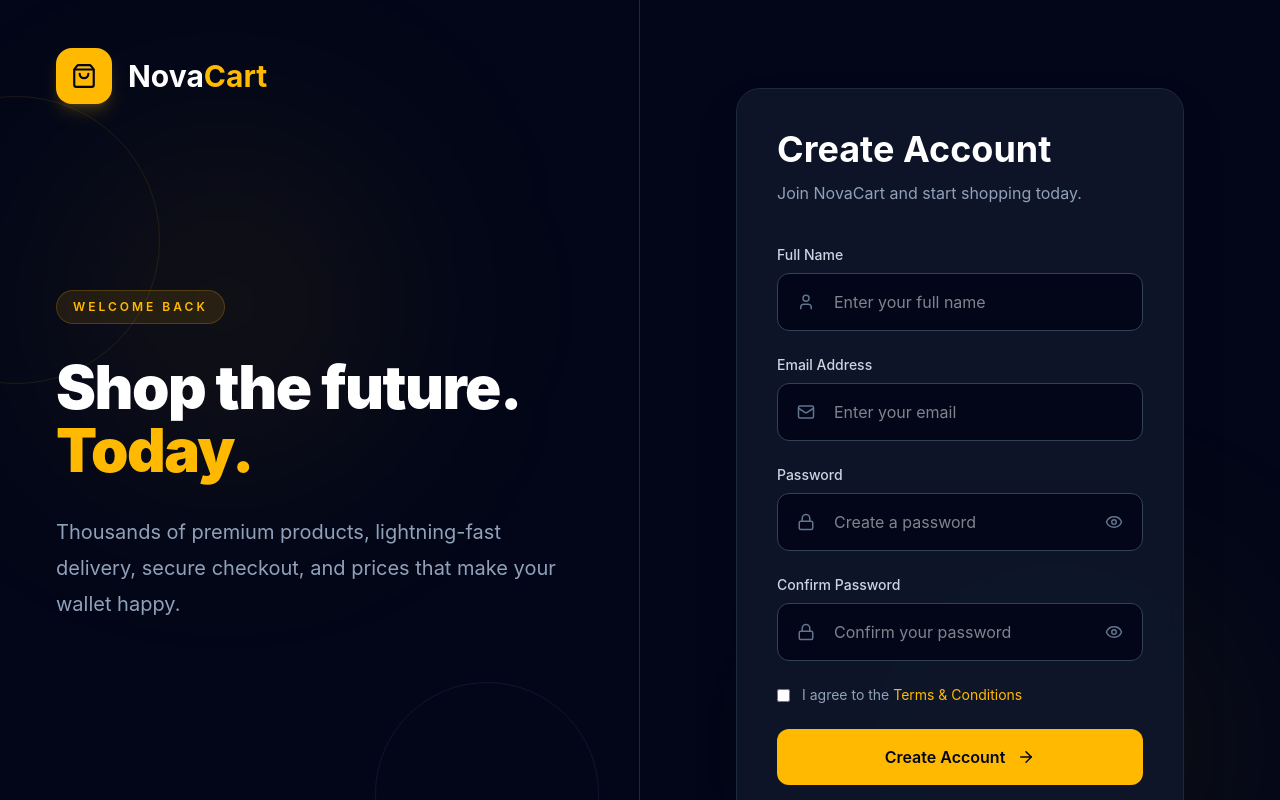
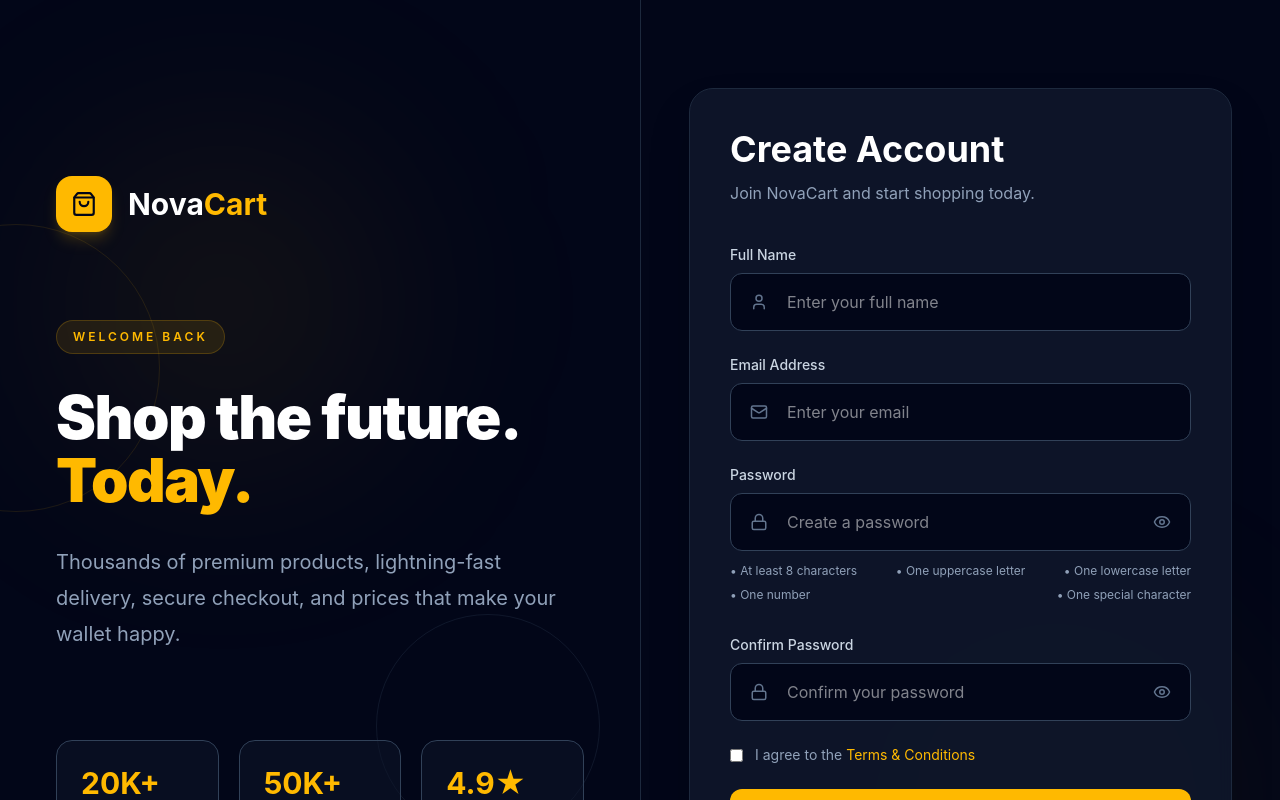
Before and after one commit to Saugata15/novacart, a React (Vite) app: page / in a window 1280 px wide. Both pictures are taken after typing "name@example.com", "Sample123" into the empty fields and a click on the button "Create one". Shown: the top 800 px of the page. Built offline with nearby package versions, Linux system fonts and the light colour scheme; no server answers.

Commit message:
Login logout feature added protected routing furnished

```diff
--- a/src/components/Header.jsx
+++ b/src/components/Header.jsx
@@ -10,10 +10,12 @@ import {
 } from "lucide-react";
 import { NavLink, useNavigate } from "react-router";
 import CartContext from "../context/CartContext";
+import AuthContext from "../context/AuthContext";
 
 const Header = () => {
   const [isOpen, setIsOpen] = useState(false);
   const navigate = useNavigate();
+  const { logout, loggedInUser } = useContext(AuthContext);
 
   const { cartItems, wishlistItems } = useContext(CartContext);
 
@@ -92,12 +94,17 @@ const Header = () => {
           </button>
 
           {/* Profile */}
-          <button className="hidden sm:block cursor-pointer rounded-xl border border-slate-700 p-2 transition hover:border-amber-400 hover:bg-slate-800 sm:p-3">
-            <User className="text-slate-200 h-5 w-5 lg:h-6 lg:w-6" />
+          <button className="hidden sm:flex cursor-pointer">
+            <div className="flex h-10 w-10 items-center justify-center rounded-full bg-amber-400 font-bold text-slate-900 transition hover:bg-amber-500">
+              {loggedInUser?.name?.charAt(0).toUpperCase()}
+            </div>
           </button>
 
           {/* Desktop Logout */}
-          <button className="hidden cursor-pointer items-center gap-2 rounded-xl bg-amber-400 px-5 py-3 font-semibold text-slate-900 transition hover:bg-amber-500 lg:flex">
+          <button
+            className="hidden cursor-pointer items-center gap-2 rounded-xl bg-amber-400 px-5 py-3 font-semibold text-slate-900 transition hover:bg-amber-500 lg:flex"
+            onClick={() => logout()}
+          >
             <LogOut size={18} />
             Logout
           </button>
@@ -107,11 +114,7 @@ const Header = () => {
             onClick={() => setIsOpen(!isOpen)}
             className="cursor-pointer rounded-xl border border-slate-700 p-2 text-white transition hover:border-amber-400 hover:bg-slate-800 sm:p-3 lg:hidden"
           >
-            {isOpen ? (
-              <X className="h-5 w-5" />
-            ) : (
-              <Menu className="h-5 w-5" />
-            )}
+            {isOpen ? <X className="h-5 w-5" /> : <Menu className="h-5 w-5" />}
           </button>
         </div>
       </div>
@@ -183,12 +186,17 @@ const Header = () => {
             </button>
 
             {/* Profile */}
-            <button className="block sm:hidden cursor-pointer rounded-xl border border-slate-700 p-2 transition hover:border-amber-400 hover:bg-slate-800 sm:p-3">
-              <User className="text-slate-200 h-5 w-5" />
+            <button className="cursor-pointer">
+              <div className="flex h-9 w-9 items-center justify-center rounded-full bg-amber-400 font-bold text-slate-900 transition hover:bg-amber-500">
+                {loggedInUser?.name?.charAt(0).toUpperCase()}
+              </div>
             </button>
           </div>
 
-          <button className="mt-6 flex items-center justify-center gap-2 rounded-xl bg-amber-400 px-5 py-3 font-semibold text-slate-900">
+          <button
+            className="mt-6 flex items-center justify-center gap-2 rounded-xl bg-amber-400 px-5 py-3 font-semibold text-slate-900"
+            onClick={() => logout()}
+          >
             <LogOut size={18} />
             Logout
           </button>
--- a/src/components/LoginBanner.jsx
+++ b/src/components/LoginBanner.jsx
@@ -2,14 +2,14 @@ import { ShoppingBag} from "lucide-react";
 
 const LoginBanner = () => {
   return (
-    <div className="relative hidden h-full w-full overflow-hidden border-r border-slate-800 lg:flex">
+    <div className="relative hidden h-full w-full overflow-hidden lg:flex">
 
       {/* Decorative circles */}
 
       <div className="absolute -left-32 top-24 h-72 w-72 rounded-full border border-amber-400/10" />
       <div className="absolute bottom-16 right-10 h-56 w-56 rounded-full border border-slate-700/30" />
 
-      <div className="relative z-10 flex h-full flex-col justify-between px-14 py-12">
+      <div className="relative z-10 flex h-full flex-col gap-22 px-14 py-12">
 
         {/* Logo */}
 
--- a/src/components/LoginForm.jsx
+++ b/src/components/LoginForm.jsx
@@ -1,16 +1,30 @@
-import {
-  ArrowRight,
-  Eye,
-  Lock,
-  Mail,
-  ShoppingBag,
-} from "lucide-react";
+import { ArrowRight, Eye, Lock, Mail, ShoppingBag } from "lucide-react";
+import useFormData from "../hooks/useFormData";
+import { useNavigate } from "react-router";
+import { useContext } from "react";
+import AuthContext from "../context/AuthContext";
 
-const LoginForm = ({setShowRegister}) => {
+const LoginForm = ({ setShowRegister }) => {
+  const { register, handleSubmit, errors, reset } = useFormData();
+
+  const { loginUser } = useContext(AuthContext);
+
+  const navigate = useNavigate();
+
+  const onSubmit = (data) => {
+    const success = loginUser(data);
+
+    if (success) {
+      reset();
+      navigate("/home");
+    } else {
+      alert("Invalid email or password");
+    }
+  };
+
   return (
     <div className="flex w-full items-center justify-center px-6 py-12 ">
-      <div className="w-full max-w-md rounded-3xl border border-slate-800 bg-slate-900/90 p-10 shadow-2xl backdrop-blur">
-
+      <div className="w-full max-w-xl rounded-3xl border border-slate-800 bg-slate-900/90 p-10 shadow-2xl backdrop-blur">
         {/* Mobile Logo */}
 
         <div className="mb-8 flex items-center justify-center gap-3 lg:hidden">
@@ -25,9 +39,7 @@ const LoginForm = ({setShowRegister}) => {
 
         {/* Heading */}
 
-        <h2 className="text-4xl font-bold text-white">
-          Sign In
-        </h2>
+        <h2 className="text-4xl font-bold text-white">Sign In</h2>
 
         <p className="mt-3 text-slate-400">
           Enter your credentials to continue shopping.
@@ -35,8 +47,7 @@ const LoginForm = ({setShowRegister}) => {
 
         {/* Form */}
 
-        <form className="mt-10 space-y-6">
-
+        <form className="mt-6 space-y-6" onSubmit={handleSubmit(onSubmit)}>
           {/* Email */}
 
           <div>
@@ -51,11 +62,23 @@ const LoginForm = ({setShowRegister}) => {
               />
 
               <input
+                {...register("email", {
+                  required: "Email is required",
+                  pattern: {
+                    value: /^\S+@\S+\.\S+$/,
+                    message: "Invalid email",
+                  },
+                })}
                 type="email"
                 placeholder="Enter your email"
                 className="w-full rounded-xl border border-slate-700 bg-slate-950 py-4 pl-14 pr-5 text-white outline-none transition focus:border-amber-400"
               />
             </div>
+            {errors.email && (
+              <p className="mt-2 text-sm text-red-400">
+                {errors.email.message}
+              </p>
+            )}
           </div>
 
           {/* Password */}
@@ -72,6 +95,9 @@ const LoginForm = ({setShowRegister}) => {
               />
 
               <input
+                {...register("password", {
+                  required: "Password is required",
+                })}
                 type="password"
                 placeholder="Enter your password"
                 className="w-full rounded-xl border border-slate-700 bg-slate-950 py-4 pl-14 pr-14 text-white outline-none transition focus:border-amber-400"
@@ -84,16 +110,18 @@ const LoginForm = ({setShowRegister}) => {
                 <Eye size={18} />
               </button>
             </div>
+            {errors.password && (
+              <p className="mt-2 text-sm text-red-400">
+                {errors.password.message}
+              </p>
+            )}
           </div>
 
           {/* Remember */}
 
           <div className="flex items-center justify-between text-sm">
             <label className="flex cursor-pointer items-center gap-2 text-slate-400">
-              <input
-                type="checkbox"
-                className="accent-amber-400"
-              />
+              <input type="checkbox" className="accent-amber-400" />
               Remember me
             </label>
 
@@ -109,10 +137,9 @@ const LoginForm = ({setShowRegister}) => {
 
           <button
             type="submit"
-            className="group flex w-full items-center justify-center gap-3 rounded-xl bg-amber-400 py-4 font-semibold text-slate-950 transition duration-300 hover:bg-amber-300"
+            className="group flex w-full items-center justify-center gap-3 rounded-xl bg-amber-400 py-4 font-semibold text-slate-950 transition duration-300 hover:bg-amber-300 cursor-pointer"
           >
             Sign In
-
             <ArrowRight
               size={18}
               className="transition group-hover:translate-x-1"
@@ -125,9 +152,7 @@ const LoginForm = ({setShowRegister}) => {
         <div className="my-8 flex items-center">
           <div className="h-px flex-1 bg-slate-800" />
 
-          <span className="px-4 text-sm text-slate-500">
-            OR
-          </span>
+          <span className="px-4 text-sm text-slate-500">OR</span>
 
           <div className="h-px flex-1 bg-slate-800" />
         </div>
@@ -136,12 +161,13 @@ const LoginForm = ({setShowRegister}) => {
 
         <p className="text-center text-slate-400">
           Don't have an account?{" "}
-          <button className="font-semibold text-amber-400 transition hover:text-amber-300 cursor-pointer"
-          onClick={()=> setShowRegister(true)}>
+          <button
+            className="font-semibold text-amber-400 transition hover:text-amber-300 cursor-pointer"
+            onClick={() => setShowRegister(true)}
+          >
             Create one
           </button>
         </p>
-
       </div>
     </div>
   );
--- a/src/components/RegisterForm.jsx
+++ b/src/components/RegisterForm.jsx
@@ -1,4 +1,4 @@
-import { useState } from "react";
+import { useContext, useState } from "react";
 import {
   ArrowRight,
   Eye,
@@ -8,14 +8,26 @@ import {
   ShoppingBag,
   User,
 } from "lucide-react";
+import useFormData from "../hooks/useFormData";
+import AuthContext from "../context/AuthContext";
 
 const RegisterForm = ({ setShowRegister }) => {
   const [showPassword, setShowPassword] = useState(false);
   const [showConfirmPassword, setShowConfirmPassword] = useState(false);
 
+  const { registerNewUser } = useContext(AuthContext);
+
+  const { register, handleSubmit, errors, validations, password, reset } =
+    useFormData();
+
+  const onSubmit = (data) => {
+    registerNewUser(data);
+    reset();
+  };
+
   return (
     <div className="flex w-full items-center justify-center px-6 py-12">
-      <div className="w-full max-w-md rounded-3xl border border-slate-800 bg-slate-900/90 p-10 shadow-2xl backdrop-blur">
+      <div className="w-full max-w-xl rounded-3xl border border-slate-800 bg-slate-900/90 p-10 shadow-2xl backdrop-blur">
         {/* Mobile Logo */}
 
         <div className="mb-8 flex items-center justify-center gap-3 lg:hidden">
@@ -36,7 +48,7 @@ const RegisterForm = ({ setShowRegister }) => {
           Join NovaCart and start shopping today.
         </p>
 
-        <form className="mt-10 space-y-6">
+        <form className="mt-10 space-y-6" onSubmit={handleSubmit(onSubmit)}>
           {/* Name */}
 
           <div>
@@ -51,11 +63,21 @@ const RegisterForm = ({ setShowRegister }) => {
               />
 
               <input
+                {...register("name", {
+                  required: "Name is required",
+                  minLength: {
+                    value: 3,
+                    message: "Minimum 3 characters",
+                  },
+                })}
                 type="text"
                 placeholder="Enter your full name"
                 className="w-full rounded-xl border border-slate-700 bg-slate-950 py-4 pl-14 pr-5 text-white outline-none transition focus:border-amber-400"
               />
             </div>
+            {errors.name && (
+              <p className="mt-2 text-sm text-red-400">{errors.name.message}</p>
+            )}
           </div>
 
           {/* Email */}
@@ -72,11 +94,23 @@ const RegisterForm = ({ setShowRegister }) => {
               />
 
               <input
+                {...register("email", {
+                  required: "Email is required",
+                  pattern: {
+                    value: /^\S+@\S+\.\S+$/,
+                    message: "Invalid email",
+                  },
+                })}
                 type="email"
                 placeholder="Enter your email"
                 className="w-full rounded-xl border border-slate-700 bg-slate-950 py-4 pl-14 pr-5 text-white outline-none transition focus:border-amber-400"
               />
             </div>
+            {errors.email && (
+              <p className="mt-2 text-sm text-red-400">
+                {errors.email.message}
+              </p>
+            )}
           </div>
 
           {/* Password */}
@@ -93,6 +127,17 @@ const RegisterForm = ({ setShowRegister }) => {
               />
 
               <input
+                {...register("password", {
+                  required: "Password is required",
+                  minLength: {
+                    value: 8,
+                    message: "Password must be at least 8 characters",
+                  },
+                  pattern: {
+                    value: /^(?=.*[a-z])(?=.*[A-Z])(?=.*\d)(?=.*[!@#$%^&*])/,
+                    message: "Password doesn't meet all requirements",
+                  },
+                })}
                 type={showPassword ? "text" : "password"}
                 placeholder="Create a password"
                 className="w-full rounded-xl border border-slate-700 bg-slate-950 py-4 pl-14 pr-14 text-white outline-none transition focus:border-amber-400"
@@ -106,6 +151,53 @@ const RegisterForm = ({ setShowRegister }) => {
                 {showPassword ? <EyeOff size={18} /> : <Eye size={18} />}
               </button>
             </div>
+
+            <div className="mt-3 space-y-2 flex justify-between flex-wrap text-xs">
+              <p
+                className={
+                  validations.minLength ? "text-green-400" : "text-slate-400"
+                }
+              >
+                {validations.minLength ? "✓" : "•"} At least 8 characters
+              </p>
+
+              <p
+                className={
+                  validations.uppercase ? "text-green-400" : "text-slate-400"
+                }
+              >
+                {validations.uppercase ? "✓" : "•"} One uppercase letter
+              </p>
+
+              <p
+                className={
+                  validations.lowercase ? "text-green-400" : "text-slate-400"
+                }
+              >
+                {validations.lowercase ? "✓" : "•"} One lowercase letter
+              </p>
+
+              <p
+                className={
+                  validations.number ? "text-green-400" : "text-slate-400"
+                }
+              >
+                {validations.number ? "✓" : "•"} One number
+              </p>
+
+              <p
+                className={
+                  validations.special ? "text-green-400" : "text-slate-400"
+                }
+              >
+                {validations.special ? "✓" : "•"} One special character
+              </p>
+            </div>
+            {errors.password && (
+              <p className="mt-2 text-sm text-red-400">
+                {errors.password.message}
+              </p>
+            )}
           </div>
 
           {/* Confirm Password */}
@@ -122,6 +214,11 @@ const RegisterForm = ({ setShowRegister }) => {
               />
 
               <input
+                {...register("confirmPassword", {
+                  required: "Please confirm your password",
+                  validate: (value) =>
+                    value === password || "Passwords do not match",
+                })}
                 type={showConfirmPassword ? "text" : "password"}
                 placeholder="Confirm your password"
                 className="w-full rounded-xl border border-slate-700 bg-slate-950 py-4 pl-14 pr-14 text-white outline-none transition focus:border-amber-400"
@@ -135,26 +232,47 @@ const RegisterForm = ({ setShowRegister }) => {
                 {showConfirmPassword ? <EyeOff size={18} /> : <Eye size={18} />}
               </button>
             </div>
+            {errors.confirmPassword && (
+              <p className="mt-2 text-sm text-red-400">
+                {errors.confirmPassword.message}
+              </p>
+            )}
           </div>
 
           {/* Terms */}
 
+          <div>
             <label className="flex items-start gap-3 text-sm text-slate-400">
-            <input type="checkbox" className="mt-1 accent-amber-400" />
+              <input
+                {...register("terms", {
+                  required: "You must accept the Terms & Conditions",
+                })}
+                type="checkbox"
+                className="mt-1 accent-amber-400"
+              />
 
               <span>
                 I agree to the{" "}
-              <button type="button" className="text-amber-400 hover:underline">
+                <button
+                  type="button"
+                  className="text-amber-400 hover:underline"
+                >
                   Terms & Conditions
                 </button>
               </span>
             </label>
+            {errors.terms && (
+              <p className="mt-2 text-sm text-red-400">
+                {errors.terms.message}
+              </p>
+            )}
+          </div>
 
           {/* Submit */}
 
           <button
             type="submit"
-            className="group flex w-full items-center justify-center gap-3 rounded-xl bg-amber-400 py-4 font-semibold text-slate-950 transition hover:bg-amber-300"
+            className="group flex w-full items-center justify-center gap-3 rounded-xl bg-amber-400 py-4 font-semibold text-slate-950 transition hover:bg-amber-300 cursor-pointer"
           >
             Create Account
             <ArrowRight
--- a/src/context/AuthProvider.jsx
+++ b/src/context/AuthProvider.jsx
@@ -18,6 +18,27 @@ const AuthProvider = ({ children }) => {
     }
   });
 
+  const registerNewUser = (data) => {
+    setRegisteredUsers((prev) => [...prev, data]);
+    console.log(data);
+  };
+
+  const logout = () => {
+    setLoggedInUser(null);
+  };
+
+  const loginUser = (data) => {
+    let user = registeredUsers.find(
+      (user) => user.email === data.email && user.password === data.password,
+    );
+
+    if (user) {
+      setLoggedInUser(user);
+      return true;
+    }
+    return false;
+  };
+
   useEffect(() => {
     localStorage.setItem("loggedInUser", JSON.stringify(loggedInUser));
   }, [loggedInUser]);
@@ -33,6 +54,9 @@ const AuthProvider = ({ children }) => {
         setLoggedInUser,
         registeredUsers,
         setRegisteredUsers,
+        registerNewUser,
+        loginUser,
+        logout,
       }}
     >
       {children}
--- /dev/null
+++ b/src/hooks/useFormData.jsx
@@ -0,0 +1,28 @@
+import React from "react";
+import { useForm } from "react-hook-form";
+
+const useFormData = () => {
+  const {
+    register,
+    handleSubmit,
+    watch,
+    formState: { errors },
+    reset,
+  } = useForm({
+    mode: "onChange",
+  });
+
+  const password = watch("password", "");
+
+  const validations = {
+    minLength: password.length >= 8,
+    uppercase: /[A-Z]/.test(password),
+    lowercase: /[a-z]/.test(password),
+    number: /\d/.test(password),
+    special: /[!@#$%^&*(),.?":{}|<>]/.test(password),
+  };
+
+  return { register, handleSubmit, errors, validations,reset, password };
+};
+
+export default useFormData;
--- a/src/pages/LoginPage.jsx
+++ b/src/pages/LoginPage.jsx
@@ -1,10 +1,17 @@
-import { useState } from "react";
+import { useContext, useState } from "react";
 import LoginBanner from "../components/LoginBanner";
 import LoginForm from "../components/LoginForm";
 import RegisterForm from "../components/RegisterForm";
+import AuthContext from "../context/AuthContext";
+import { Navigate } from "react-router";
 
 const LoginPage = () => {
   const [showRegister, setShowRegister] = useState(false);
+  const { loggedInUser } = useContext(AuthContext);
+
+  if (loggedInUser) {
+    return <Navigate to="/home" replace />;
+  }
 
   return (
     <section className="relative min-h-screen overflow-hidden bg-slate-950">
@@ -12,14 +19,14 @@ const LoginPage = () => {
       <div className="absolute left-20 top-40 h-72 w-72 rounded-full bg-amber-400/10 blur-[120px]" />
       <div className="absolute bottom-20 right-20 h-72 w-72 rounded-full bg-amber-400/10 blur-[120px]" />
 
-      <div className="relative z-10 flex min-h-screen">
+      <div className="relative z-10 flex items-center min-h-screen">
         {/* Left Side */}
         <div className="hidden lg:flex lg:w-1/2">
           <LoginBanner />
         </div>
 
         {/* Right Side */}
-        <div className="flex w-full items-center justify-center px-6 py-10 lg:w-1/2">
+        <div className="flex w-full items-center justify-center px-6 py-10 lg:w-1/2 border-l border-slate-800">
           {showRegister ? <RegisterForm setShowRegister={setShowRegister}/> : <LoginForm setShowRegister={setShowRegister} />}
         </div>
       </div>
--- a/src/routes/AppRoutes.jsx
+++ b/src/routes/AppRoutes.jsx
@@ -9,7 +9,7 @@ import ProductDetails from "../pages/ProductDetails";
 import CategoryPage from "../pages/CategoryPage";
 import LoginPage from "../pages/LoginPage";
 import ProtectedRoutes from "./ProtectedRoutes";
-import { Layout } from "lucide-react";
+import  Layout  from "../layout/Layout";
 
 const AppRoutes = () => {
   return (
```
Lines whose indentation alone changed are shown as unchanged.
